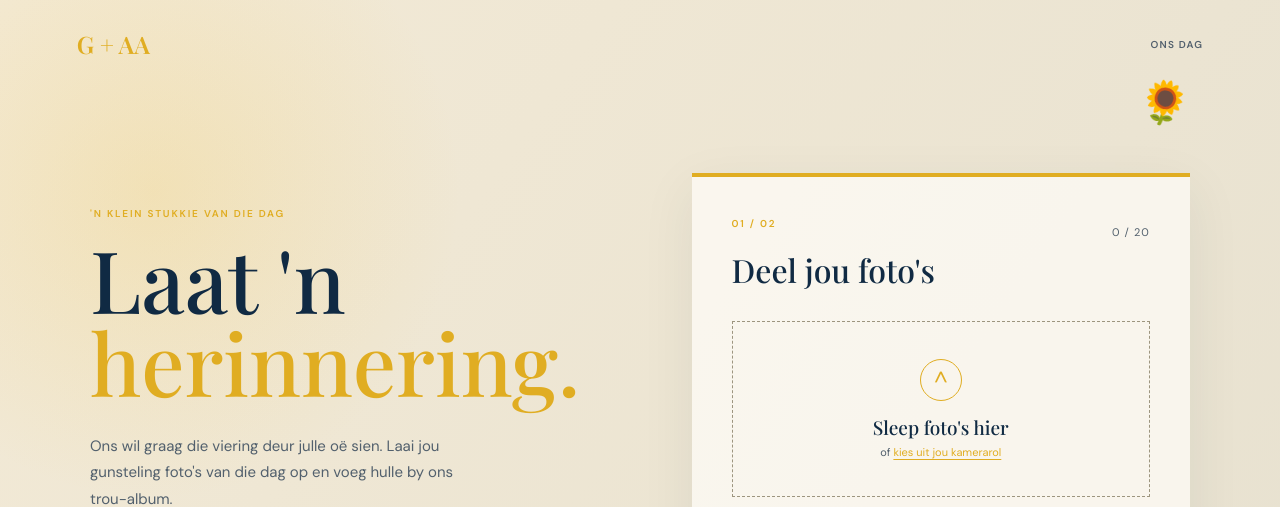
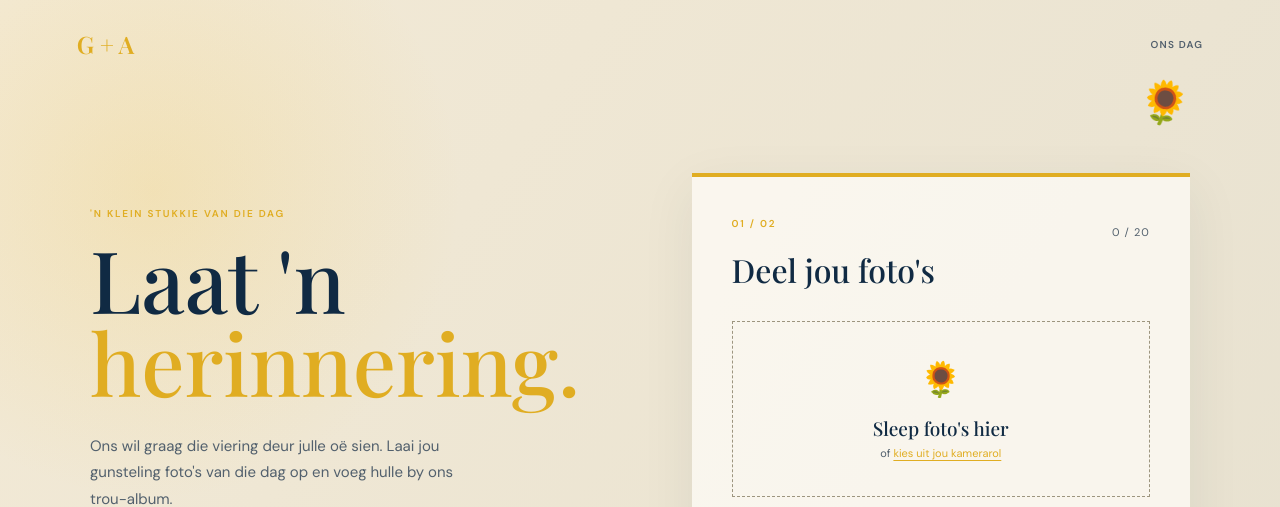
Before and after one commit to pamlotriet/WeddingPhotos, an Angular app: page / in a window 1280 px wide. Shown: the top 507 px of the page. Built offline with nearby package versions, Linux system fonts and the light colour scheme; a web font is replaced by a local one.

Commit message:
Replace upload icon with sunflower

```diff
--- a/src/app/app.css
+++ b/src/app/app.css
@@ -179,15 +179,10 @@ h2 {
 }
 .upload-mark {
   align-items: center;
-  border: 1px solid #e0ad22;
-  border-radius: 50%;
-  color: #e0ad22;
   display: flex;
-  font-size: 22px;
-  height: 42px;
+  font-size: 34px;
   justify-content: center;
   margin-bottom: 13px;
-  width: 42px;
 }
 .drop-title {
   color: #102a43;
--- a/src/app/app.html
+++ b/src/app/app.html
@@ -1,6 +1,6 @@
 <main class="page-shell">
   <header class="topbar">
-    <a class="wordmark" href="/" aria-label="Terug na die trougalery">G + AA</a>
+    <a class="wordmark" href="/" aria-label="Terug na die trougalery">G + A</a>
     <span class="date-mark">ons dag</span>
   </header>
   <div class="sunflower" aria-hidden="true">🌻</div>
@@ -37,7 +37,7 @@
         </div>
         <div class="drop-zone" (dragover)="$event.preventDefault()" (drop)="onDrop($event)">
           <input id="photo-picker" class="visually-hidden" type="file" accept="image/*" multiple (change)="selectFiles($event)" />
-          <label class="drop-content" for="photo-picker"><span class="upload-mark" aria-hidden="true">^</span><span class="drop-title">Sleep foto's hier</span><span class="drop-subtitle">of <u>kies uit jou kamerarol</u></span></label>
+          <label class="drop-content" for="photo-picker"><span class="upload-mark" aria-hidden="true">🌻</span><span class="drop-title">Sleep foto's hier</span><span class="drop-subtitle">of <u>kies uit jou kamerarol</u></span></label>
         </div>
         @if (photos().length) {
           <div class="preview-grid" aria-label="Gekose foto's">
```
